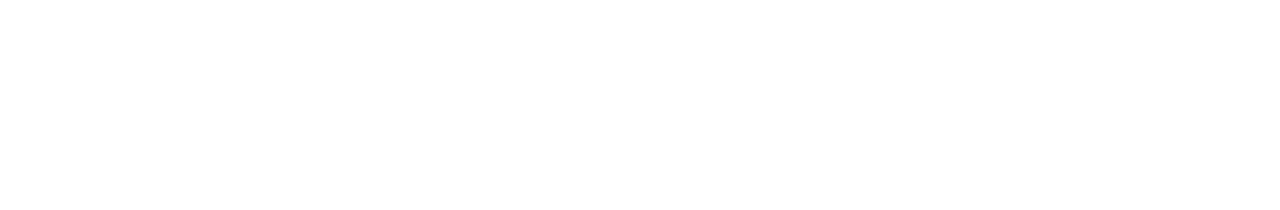
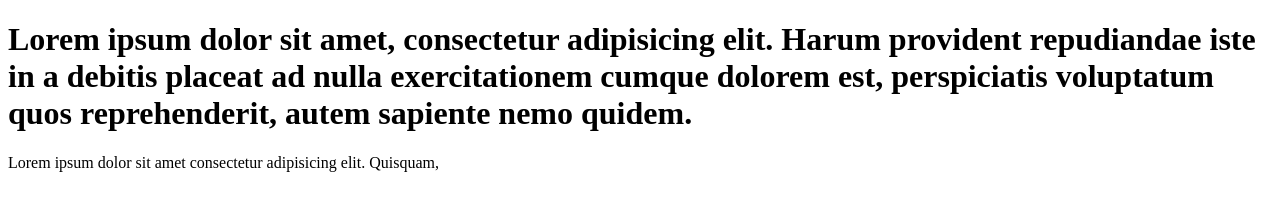
Before and after one commit to suhaib-siddiqui/muhammad-, a plain HTML site: page document.html in a window 1280 px wide. Drawn offline with Linux system fonts and the light colour scheme.

Commit message:
snd time edition

```diff
--- a/document.html
+++ b/document.html
@@ -6,6 +6,13 @@
     <title>Document</title>
 </head>
 <body>
-
+    <h1>
+        Lorem ipsum dolor sit amet, consectetur adipisicing elit. Harum provident
+         repudiandae iste in a debitis placeat ad nulla exercitationem cumque dolorem est,
+         perspiciatis voluptatum quos reprehenderit, autem sapiente nemo quidem.
+    </h1>
+    <p>
+       Lorem ipsum dolor sit amet consectetur adipisicing elit. Quisquam,
+    </p>
 </body>
 </html>
```
